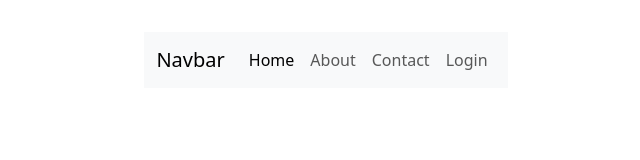
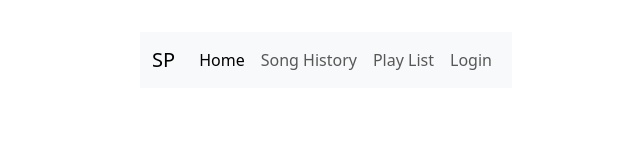
Before and after one commit to jamdlaw/spotify-party, a React (Vite) app in the folder spotify-party/: page / in a window 1280 px wide. Shown: the top 160 px of the page, without its empty margins (314-954 px from the left). Built offline with nearby package versions, Linux system fonts and the light colour scheme.

Commit message:
updated navigation

```diff
--- a/spotify-party/src/components/Navbar.jsx
+++ b/spotify-party/src/components/Navbar.jsx
@@ -6,16 +6,16 @@ const Navbar = () => {
   return (
     <nav className="navbar navbar-expand-lg navbar-light bg-light">
   <div className="container-fluid">
-    <Link className="navbar-brand" to="/">Navbar</Link>
+    <Link className="navbar-brand" to="/">SP</Link>
     <button className="navbar-toggler" type="button" data-bs-toggle="collapse" data-bs-target="#navbarNavAltMarkup" aria-controls="navbarNavAltMarkup" aria-expanded="false" aria-label="Toggle navigation">
       <span className="navbar-toggler-icon"></span>
     </button>
     <div className="collapse navbar-collapse" id="navbarNavAltMarkup">
       <div className="navbar-nav">
         <Link className="nav-link active" aria-current="page" to="/">Home</Link>
-        <Link className="nav-link" to="/about">About</Link>
-        <Link className="nav-link" to="/contact">Contact</Link>
-        <Link className="nav-link" to="/login">Login</Link>
+        <Link className="nav-link" to="/ListenHistory">Song History</Link>
+        <Link className="nav-link" to="/CreatePlaylist">Play List</Link>
+        <Link className="nav-link" to="http://localhost:8888/login">Login</Link>
       </div>
     </div>
   </div>
```
